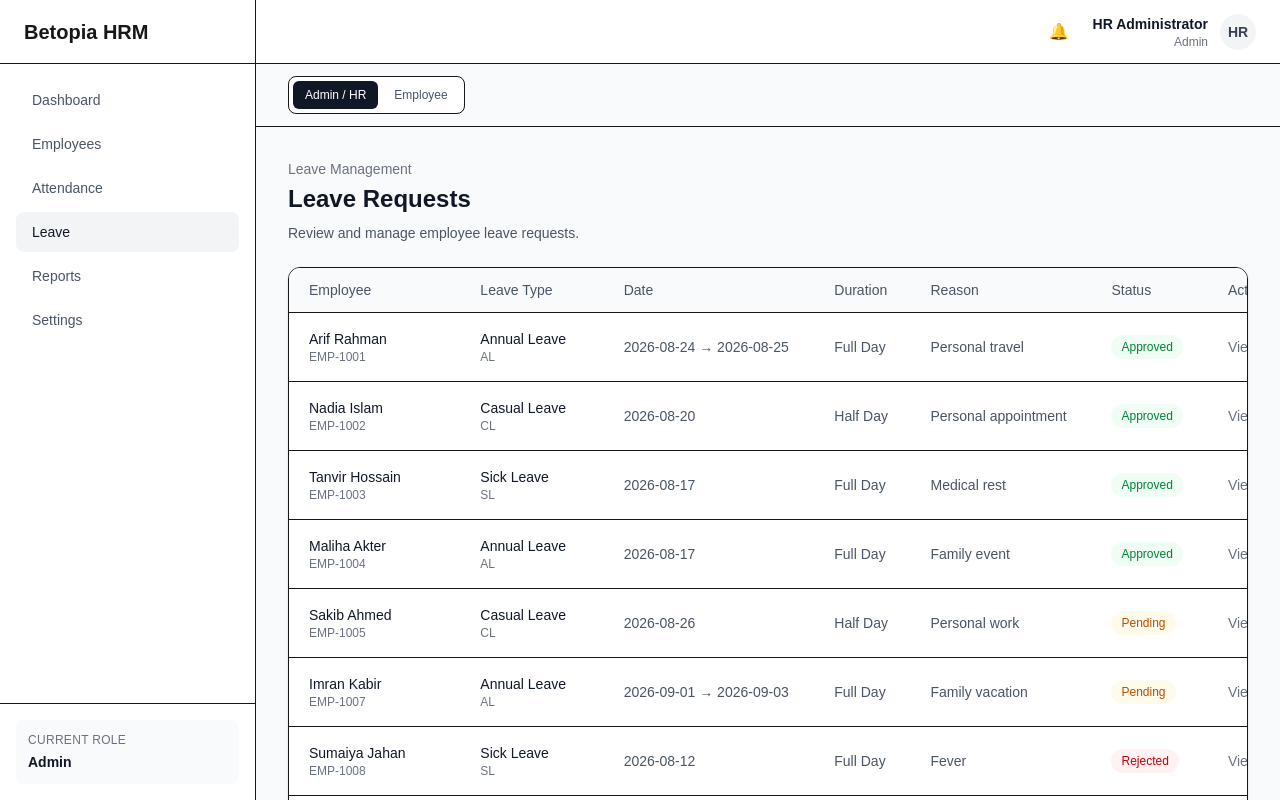
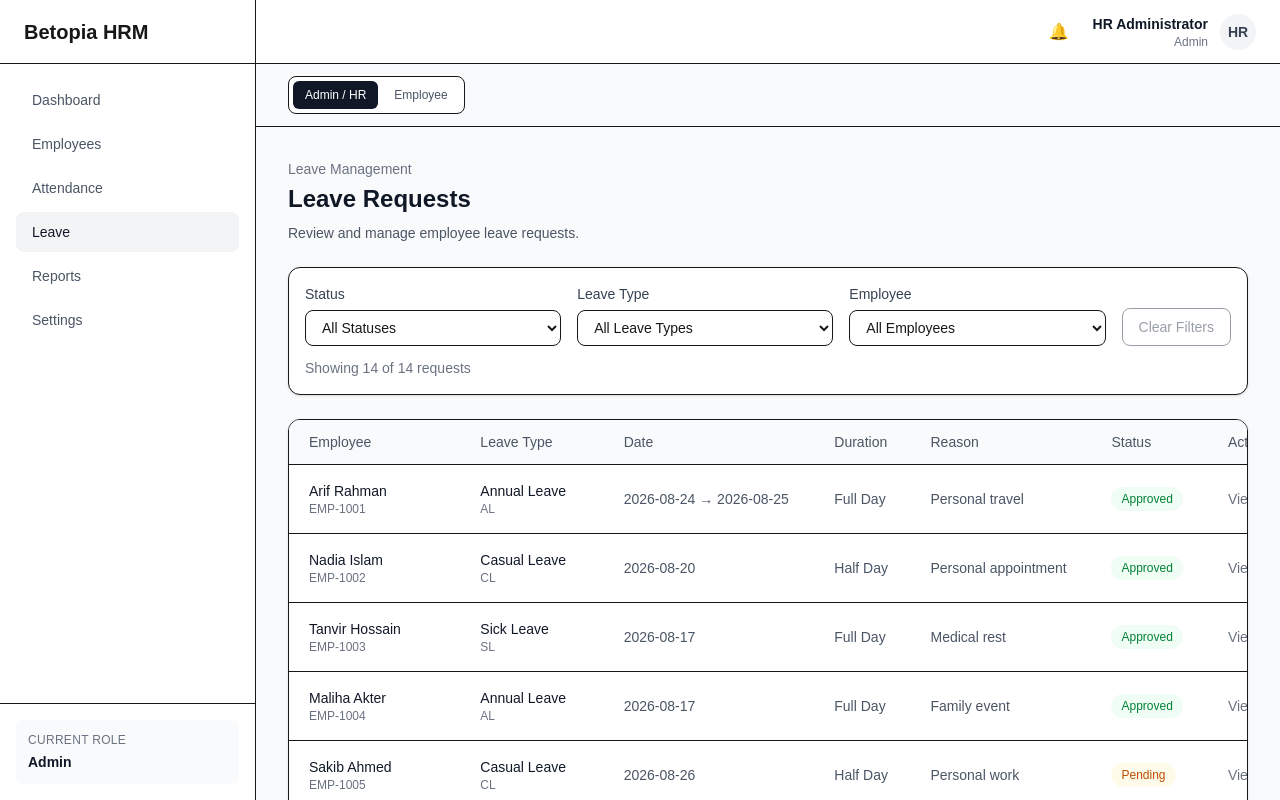
Before and after one commit to siamhossain/betopia-hrm, a Next.js app: page /leave in a window 1280 px wide. Shown: the top 800 px of the page. Built offline with nearby package versions, Linux system fonts and the light colour scheme.

Commit message:
Add leave request filters

```diff
--- a/src/app/(dashboard)/leave/page.tsx
+++ b/src/app/(dashboard)/leave/page.tsx
@@ -1,4 +1,4 @@
-import { LeaveRequestTable } from "@/components/leave/LeaveRequestTable";
+import { LeaveFilters } from "@/components/leave/LeaveFilters";
 import { getLeaveRequests } from "@/services/leaveService";
 
 export default function LeavePage() {
@@ -19,7 +19,7 @@ export default function LeavePage() {
       </div>
 
       <div className="mt-6">
-        <LeaveRequestTable requests={requests} />
+        <LeaveFilters requests={requests} />
       </div>
     </section>
   );
--- /dev/null
+++ b/src/components/leave/LeaveFilters.tsx
@@ -0,0 +1,143 @@
+"use client";
+
+import { useMemo, useState } from "react";
+
+import { employees } from "@/data/employees";
+import { leaveTypes } from "@/data/leaveTypes";
+import type { LeaveRequest } from "@/types/leave";
+import { LeaveRequestTable } from "@/components/leave/LeaveRequestTable";
+
+interface LeaveFiltersProps {
+  requests: LeaveRequest[];
+}
+
+export function LeaveFilters({ requests }: LeaveFiltersProps) {
+  const [status, setStatus] = useState<LeaveRequest["status"] | "">("");
+  const [leaveTypeId, setLeaveTypeId] = useState("");
+  const [employeeId, setEmployeeId] = useState("");
+
+  const filteredRequests = useMemo(() => {
+    return requests.filter((request) => {
+      if (status && request.status !== status) {
+        return false;
+      }
+
+      if (leaveTypeId && request.leaveTypeId !== leaveTypeId) {
+        return false;
+      }
+
+      if (employeeId && request.employeeId !== employeeId) {
+        return false;
+      }
+
+      return true;
+    });
+  }, [requests, status, leaveTypeId, employeeId]);
+
+  const hasFilters = Boolean(status || leaveTypeId || employeeId);
+
+  const clearFilters = () => {
+    setStatus("");
+    setLeaveTypeId("");
+    setEmployeeId("");
+  };
+
+  return (
+    <>
+      <div className="rounded-xl border bg-white p-4 shadow-sm">
+        <div className="flex flex-col gap-4 lg:flex-row lg:items-end">
+          <div className="flex-1">
+            <label
+              htmlFor="leave-status"
+              className="mb-1.5 block text-sm font-medium text-gray-700"
+            >
+              Status
+            </label>
+
+            <select
+              id="leave-status"
+              value={status}
+              onChange={(event) =>
+                setStatus(event.target.value as LeaveRequest["status"] | "")
+              }
+              className="w-full rounded-lg border px-3 py-2 text-sm outline-none focus:border-gray-400"
+            >
+              <option value="">All Statuses</option>
+              <option value="pending">Pending</option>
+              <option value="approved">Approved</option>
+              <option value="rejected">Rejected</option>
+              <option value="cancelled">Cancelled</option>
+            </select>
+          </div>
+
+          <div className="flex-1">
+            <label
+              htmlFor="leave-type"
+              className="mb-1.5 block text-sm font-medium text-gray-700"
+            >
+              Leave Type
+            </label>
+
+            <select
+              id="leave-type"
+              value={leaveTypeId}
+              onChange={(event) => setLeaveTypeId(event.target.value)}
+              className="w-full rounded-lg border px-3 py-2 text-sm outline-none focus:border-gray-400"
+            >
+              <option value="">All Leave Types</option>
+
+              {leaveTypes.map((leaveType) => (
+                <option key={leaveType.id} value={leaveType.id}>
+                  {leaveType.name}
+                </option>
+              ))}
+            </select>
+          </div>
+
+          <div className="flex-1">
+            <label
+              htmlFor="leave-employee"
+              className="mb-1.5 block text-sm font-medium text-gray-700"
+            >
+              Employee
+            </label>
+
+            <select
+              id="leave-employee"
+              value={employeeId}
+              onChange={(event) => setEmployeeId(event.target.value)}
+              className="w-full rounded-lg border px-3 py-2 text-sm outline-none focus:border-gray-400"
+            >
+              <option value="">All Employees</option>
+
+              {employees.map((employee) => (
+                <option key={employee.id} value={employee.id}>
+                  {employee.firstName} {employee.lastName}
+                </option>
+              ))}
+            </select>
+          </div>
+
+          <div>
+            <button
+              type="button"
+              onClick={clearFilters}
+              disabled={!hasFilters}
+              className="rounded-lg border px-4 py-2 text-sm font-medium text-gray-700 transition hover:bg-gray-50 disabled:cursor-not-allowed disabled:opacity-50"
+            >
+              Clear Filters
+            </button>
+          </div>
+        </div>
+
+        <div className="mt-3 text-sm text-gray-500">
+          Showing {filteredRequests.length} of {requests.length} requests
+        </div>
+      </div>
+
+      <div className="mt-6">
+        <LeaveRequestTable requests={filteredRequests} />
+      </div>
+    </>
+  );
+}
```
